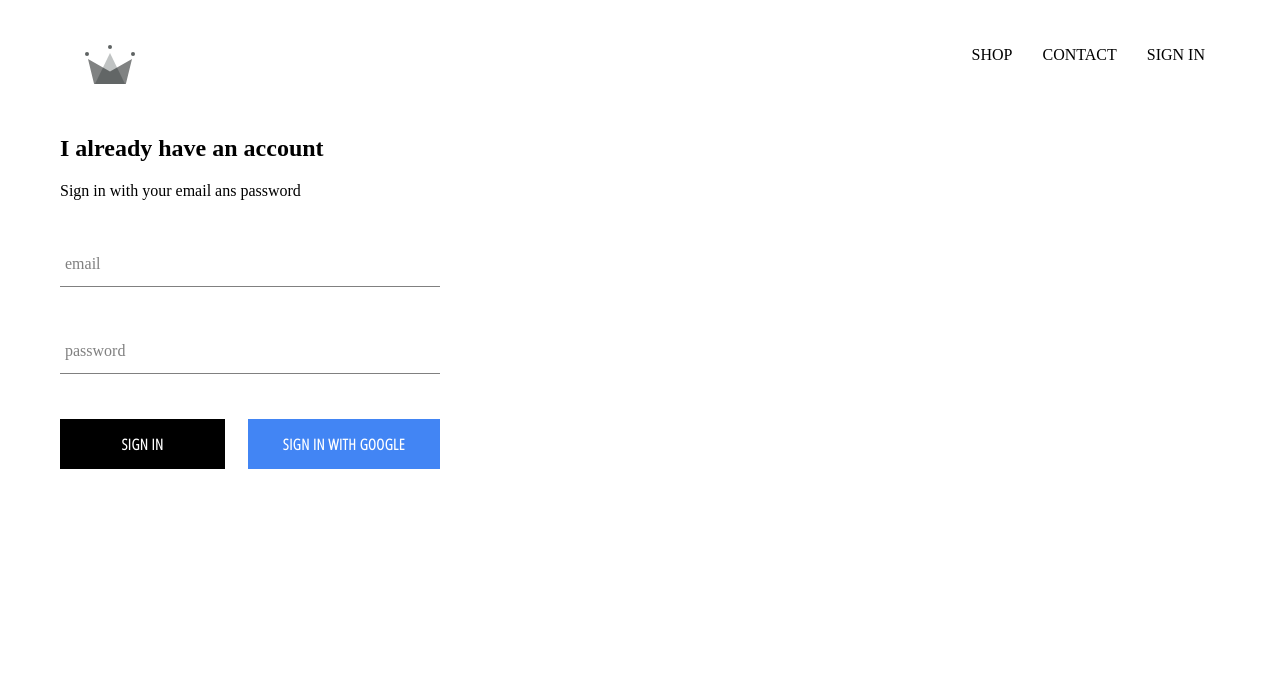
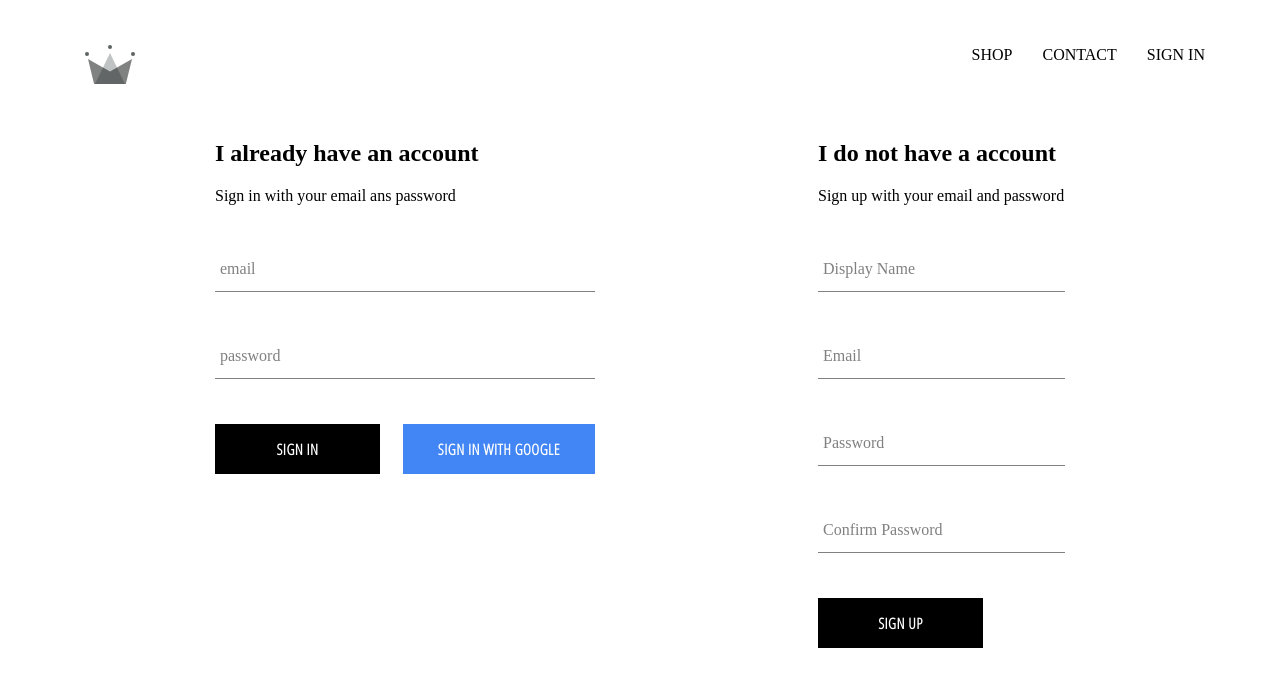
Before and after one commit to OneS18/crwn-clothing, a React (Create React App) app: page /signin in a window 1280 px wide. Shown: the top 686 px of the page. Built offline with nearby package versions, Linux system fonts and the light colour scheme; no server answers.

Commit message:
implement firebase utils,included ability to store authenticated users in in firebase

```diff
--- a/src/App.js
+++ b/src/App.js
@@ -1,11 +1,11 @@
 import React from "react";
 import "./App.css";
-import { Route, Switch, BrowserRouter } from "react-router-dom";
+import { Route, Switch, BrowserRouter, useRouteMatch } from "react-router-dom";
 import HomePage from "./components/pages/homepage/homepage.component";
 import ShopPage from "./components/pages/shop/shop.component";
 import Header from "./components/header/header.component";
 import SignInAndSignUpPage from "./components/pages/sign-in-and-sign-up/sign-in-and-sign-up.component";
-import { auth } from "./firebase/firebase.utils";
+import { auth, createUserProfileDocument } from "./firebase/firebase.utils";
 
 class App extends React.Component {
   constructor() {
@@ -17,11 +17,23 @@ class App extends React.Component {
   }
 
   unsubscribeFromAuth = null;
+  componentDidMount() {
+    this.unsubscribeFromAuth = auth.onAuthStateChanged(async (userAuth) => {
+      if (userAuth) {
+        const userRef = await createUserProfileDocument(userAuth);
 
-  componentDidMount() {
-    this.unsubscribeFromAuth = auth.onAuthStateChanged((user) => {
-      this.setState({ currentUser: user });
-      console.log(user);
+        userRef.onSnapshot((snapShot) => {
+          this.setState({
+            currentUser: {
+              id: snapShot.id,
+              ...snapShot.data(),
+            },
+          });
+          console.log(this.state);
+        });
+      }
+
+      this.setState({ currentUser: userAuth });
     });
   }
 
--- a/src/components/pages/sign-in-and-sign-up/sign-in-and-sign-up.component.jsx
+++ b/src/components/pages/sign-in-and-sign-up/sign-in-and-sign-up.component.jsx
@@ -1,10 +1,12 @@
 import React from "react";
 import SignIn from "../../sing-in/sign-in.component";
 import "./sign-in-and-sign-up.styles.scss";
+import SignUp from "../../sing-up/sing-up.component";
 
 const SignInAndSignUpPage = () => (
   <div className="sign-in-and-sign-up">
     <SignIn />
+    <SignUp />
   </div>
 );
 
--- a/src/components/pages/sign-in-and-sign-up/sign-in-and-sign-up.styles.scss
+++ b/src/components/pages/sign-in-and-sign-up/sign-in-and-sign-up.styles.scss
@@ -0,0 +1,6 @@
+.sign-in-and-sign-up {
+    width: 850px;
+    display: flex;
+    justify-content: space-between;
+    margin: 30px auto;
+}
--- /dev/null
+++ b/src/components/sing-up/sing-up.component.jsx
@@ -0,0 +1,96 @@
+import React from "react";
+import FormInput from "../form-input/form-input.component";
+import { auth, createUserProfileDocument } from "../../firebase/firebase.utils";
+
+import "./sign-up.styles.scss";
+// import { retrieveSourceMap } from "source-map-support";
+import CustomButton from "../custom-button/custom-button.component";
+
+class SignUp extends React.Component {
+  constructor() {
+    super();
+
+    this.state = {
+      displayName: "",
+      email: "",
+      password: "",
+      confirmPassword: "",
+    };
+  }
+
+  handleSubmit = async (e) => {
+    e.preventDefault();
+    const { displayName, email, password, confirmPassword } = this.state;
+    if (password !== confirmPassword) {
+      alert("password don't match");
+      return;
+    }
+    try {
+      const { user } = await auth.createUserWithEmailAndPassword(
+        email,
+        password
+      );
+      await createUserProfileDocument(user, { displayName });
+      this.setState({
+        displayName: "",
+        email: "",
+        password: "",
+        confirmPassword: "",
+      });
+    } catch (error) {
+      console.error(error);
+    }
+  };
+
+  handleChange = (e) => {
+    const { name, value } = e.target;
+    this.setState({ [name]: value });
+  };
+
+  render() {
+    const { displayName, email, password, confirmPassword } = this.state;
+    return (
+      <div className="sign-up">
+        <h2 className="title">I do not have a account</h2>
+        <span>Sign up with your email and password</span>
+        <form className="sign-up-form" onSubmit={this.handleSubmit}>
+          <FormInput
+            type="text"
+            name="displayName"
+            value={displayName}
+            onChange={this.handleChange}
+            label="Display Name"
+            required
+          />
+          <FormInput
+            type="email"
+            name="email"
+            value={email}
+            onChange={this.handleChange}
+            label="Email"
+            required
+          />
+          <FormInput
+            type="password"
+            name="password"
+            value={password}
+            onChange={this.handleChange}
+            label="Password"
+            required
+          />
+          <FormInput
+            type="password"
+            name="confirmPassword"
+            value={confirmPassword}
+            onChange={this.handleChange}
+            label="Confirm Password"
+            required
+          />
+          <CustomButton type="submit">SIGN UP</CustomButton>
+        </form>
+      </div>
+    );
+  }
+}
+
+export default SignUp;
--- a/src/firebase/firebase.utils.js
+++ b/src/firebase/firebase.utils.js
@@ -14,12 +14,36 @@ const config = {
 
 firebase.initializeApp(config);
 
+export const createUserProfileDocument = async (userAuth, additionalData) => {
+  if (!userAuth) return;
+
+  const userRef = firestore.doc(`users/${userAuth.uid}`);
+
+  const snapShot = await userRef.get();
+
+  if (!snapShot.exists) {
+    const { displayName, email } = userAuth;
+    const createdAt = new Date();
+    try {
+      await userRef.set({
+        displayName,
+        email,
+        createdAt,
+        ...additionalData,
+      });
+    } catch (error) {
+      console.log("error creating user", error.message);
+    }
+  }
+
+  return userRef;
+};
+
 export const auth = firebase.auth();
-
 export const firestore = firebase.firestore();
 
 const provider = new firebase.auth.GoogleAuthProvider();
-provider.setCustomParameters({ promt: "select_account" });
+provider.setCustomParameters({ prompt: "select_account" });
 export const signInWithGoogle = () => auth.signInWithPopup(provider);
 
 export default firebase;
--- a/src/index.js
+++ b/src/index.js
@@ -3,7 +3,7 @@ import ReactDOM from "react-dom";
 import "./index.css";
 import App from "./App";
 import reportWebVitals from "./reportWebVitals";
-import { BrowserRouter } from "react-router-dom";
+// import { BrowserRouter } from "react-router-dom";
 
 ReactDOM.render(
   <React.StrictMode>
```
Also changed, not shown: src/components/sing-up/sign-up.styles.scss (added).
